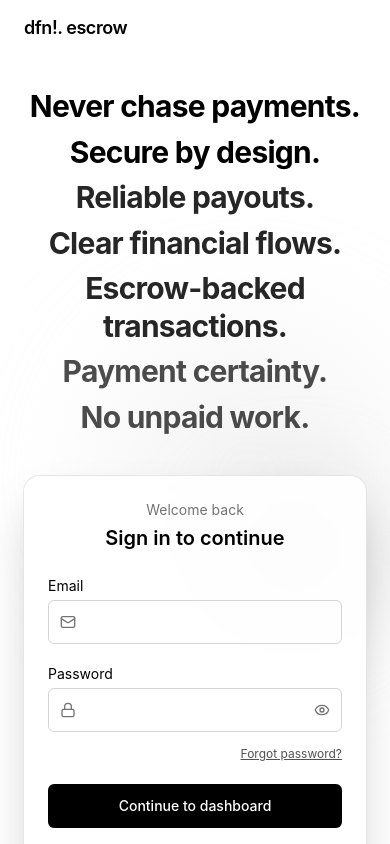
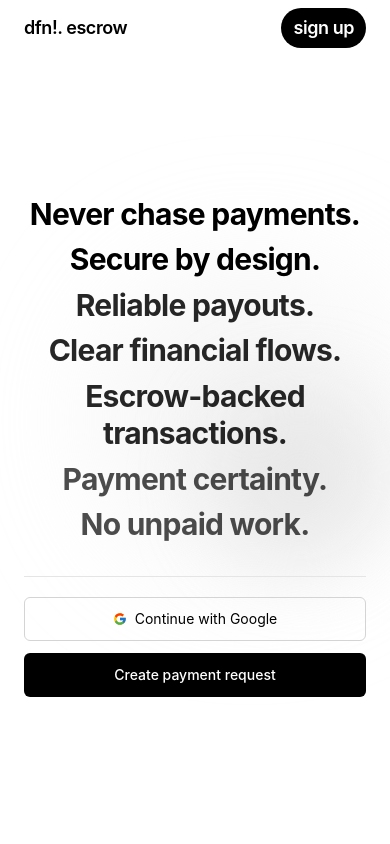
Before and after one commit to Manhlane/define-fe, a Next.js app: page /login in a window 390 px wide. Shown: the top 844 px of the page. Built offline with nearby package versions, Linux system fonts and the light colour scheme; no server answers; a web font is replaced by a local one.

Commit message:
testing login page

```diff
--- a/src/app/login/page.tsx
+++ b/src/app/login/page.tsx
@@ -171,16 +171,23 @@ export default function LoginPage() {
       </div>
 
       {/* ------------------ Fixed Brand/Nav ------------------ */}
-      <div className="fixed left-0 right-0 top-0 z-20 flex h-14 items-center bg-white/90 px-6 backdrop-blur sm:px-8 lg:px-10">
+      <div className="fixed left-0 right-0 top-0 z-20 flex h-14 items-center justify-between bg-white/90 px-6 backdrop-blur sm:px-8 lg:px-10">
         <span className="text-lg font-semibold tracking-tight sm:text-xl">dfn!. escrow</span>
+        <button
+          type="button"
+          onClick={() => setMode('register')}
+          className="sm:hidden rounded-full bg-black px-3 py-1.5 text-lg font-semibold tracking-tight text-white"
+        >
+          sign up
+        </button>
       </div>
 
       {/* ------------------ Main Layout ------------------ */}
-      <main className="relative z-10 mx-auto flex min-h-screen max-w-7xl flex-col items-center justify-center gap-10 px-6 pt-20 sm:px-8 lg:flex-row lg:justify-between lg:gap-20 lg:px-10 lg:pt-16">
+      <main className="relative z-10 mx-auto flex min-h-screen max-w-7xl flex-col items-center justify-center gap-10 px-6 pt-12 sm:px-8 lg:flex-row lg:justify-between lg:gap-20 lg:px-10 lg:pt-16">
 
         {/* ------------------ Left Content ------------------ */}
-        <section className="w-full max-w-xl text-center lg:text-left">
-          <div className="mt-2 space-y-2 text-3xl font-bold leading-tight tracking-tight sm:text-4xl lg:text-5xl">
+        <section className="w-full max-w-xl text-center lg:mt-0 lg:text-left">
+          <div className="mt-0 space-y-2 text-3xl font-bold leading-tight tracking-tight sm:text-4xl lg:text-5xl">
             <p className="text-black">Never chase payments.</p>
             <p className="text-black">Secure by design.</p>
             <p className="text-black/85">Reliable payouts.</p>
@@ -189,13 +196,33 @@ export default function LoginPage() {
             <p className="text-black/70">Payment certainty.</p>
             <p className="text-black/70">No unpaid work.</p>
           </div>
+          <div className="mt-8 w-full sm:hidden">
+            <div className="h-px w-full bg-neutral-200" />
+            <div className="mt-5 space-y-3">
+              <button
+                type="button"
+                onClick={handleGoogleLogin}
+                disabled={googleLoading}
+                className="flex h-11 w-full items-center justify-center gap-2 rounded-md border border-neutral-300 text-sm hover:bg-neutral-50 disabled:opacity-70"
+              >
+                <FcGoogle />
+                {googleLoading ? 'Redirecting…' : 'Continue with Google'}
+              </button>
+              <button
+                type="button"
+                className="flex h-11 w-full items-center justify-center rounded-md bg-black text-sm font-medium text-white hover:bg-neutral-900"
+              >
+                Create payment request
+              </button>
+            </div>
+          </div>
         </section>
 
         {/* ------------------ Soft Divider ------------------ */}
         <div className="hidden h-64 w-px shrink-0 bg-gradient-to-b from-neutral-200 via-neutral-300/70 to-neutral-200 opacity-70 lg:block" />
 
         {/* ------------------ Login Card ------------------ */}
-        <section className="w-full max-w-sm rounded-2xl bg-white/90 p-6 shadow-2xl ring-1 ring-neutral-200 backdrop-blur-md sm:p-8">
+        <section className="hidden w-full max-w-sm rounded-2xl bg-white/90 p-6 shadow-2xl ring-1 ring-neutral-200 backdrop-blur-md sm:p-8 lg:block">
           <p className="mb-1 text-center text-sm text-neutral-500">
             {mode === 'login' ? 'Welcome back' : 'Join define!.'}
           </p>
```
